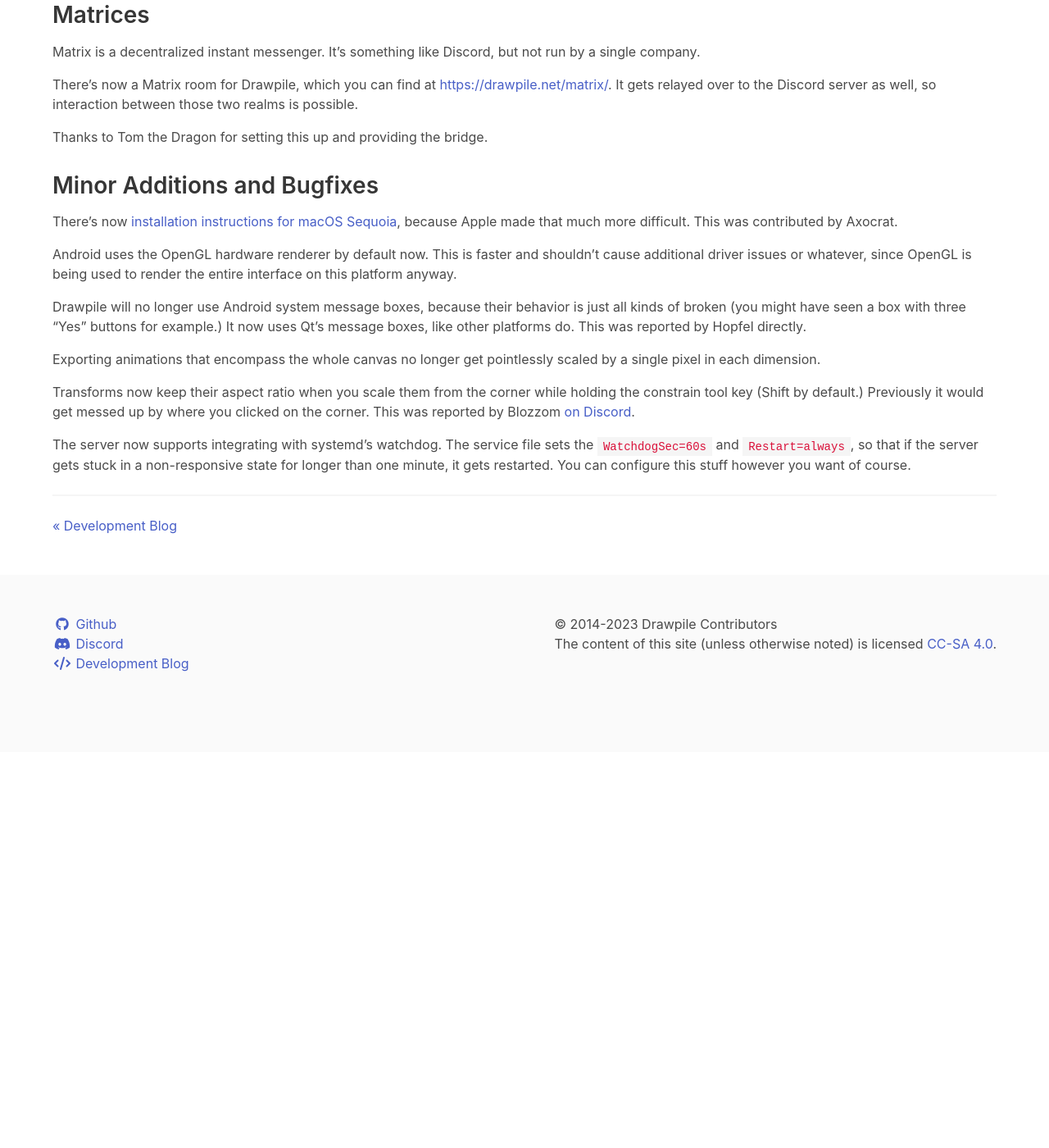
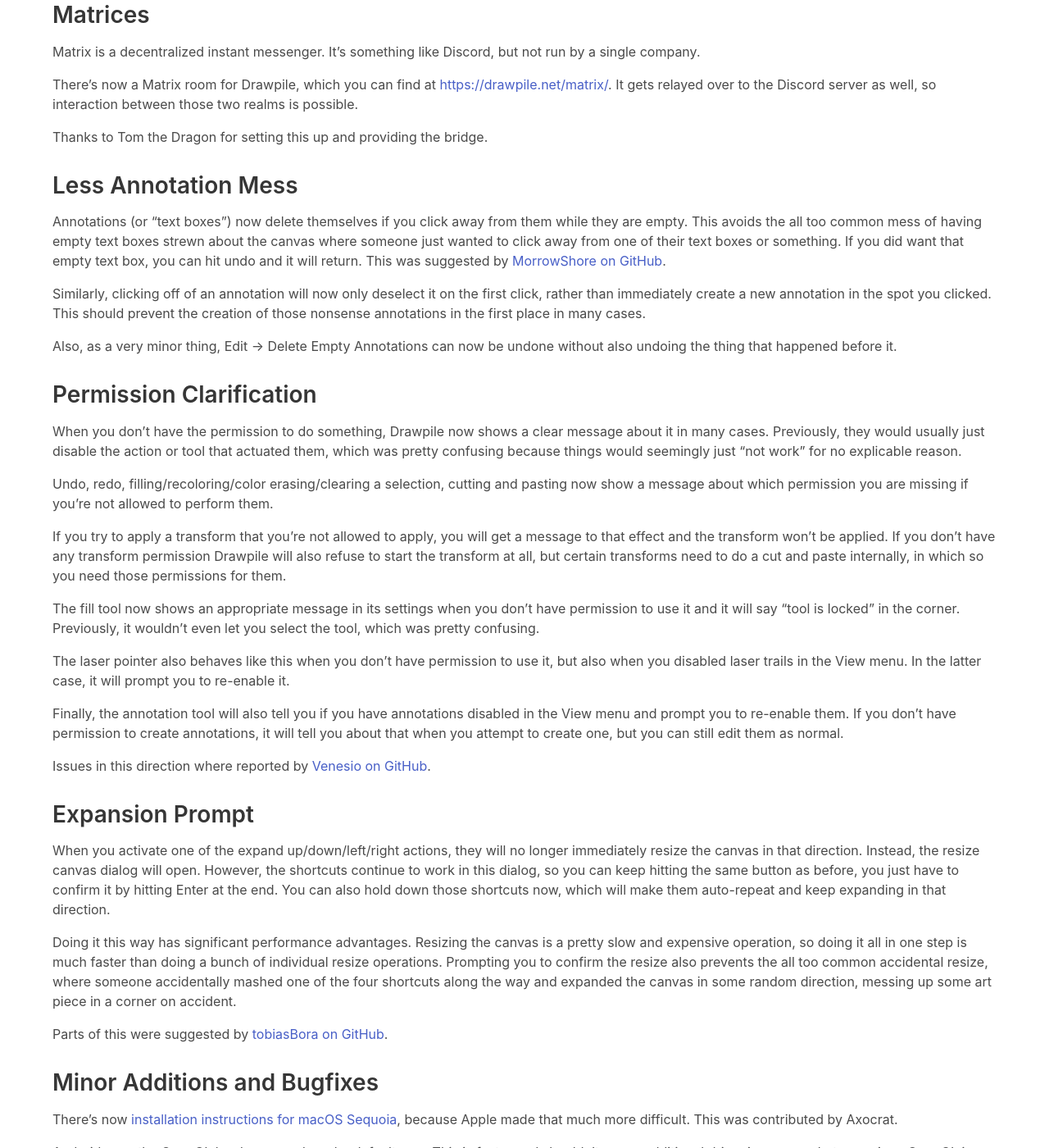
Before and after one commit to drawpile/drawpile.github.io, a Jekyll site: the page built from _posts/2024-10-26-dev-update.markdown, in a window 1280 px wide and 1400 px high, scrolled down 2054 px. Shown: the whole window at 82% size. Built offline with Jekyll 4.4.1, drawn with Linux system fonts in a browser that asks for light colours; before the commit the page ends 2971 px from its top, so only the background shows below that.

Commit message:
Amend forgotten features to last dev update
Forgot about permission, annotation and resize additions.

```diff
--- a/_posts/2024-10-26-dev-update.markdown
+++ b/_posts/2024-10-26-dev-update.markdown
@@ -62,6 +62,38 @@
 
 Thanks to Tom the Dragon for setting this up and providing the bridge.
 
+## Less Annotation Mess
+
+Annotations (or "text boxes") now delete themselves if you click away from them while they are empty. This avoids the all too common mess of having empty text boxes strewn about the canvas where someone just wanted to click away from one of their text boxes or something. If you did want that empty text box, you can hit undo and it will return. This was suggested by [MorrowShore on GitHub](https://github.com/drawpile/Drawpile/issues/1351){:target="_blank"}.
+
+Similarly, clicking off of an annotation will now only deselect it on the first click, rather than immediately create a new annotation in the spot you clicked. This should prevent the creation of those nonsense annotations in the first place in many cases.
+
+Also, as a very minor thing, Edit → Delete Empty Annotations can now be undone without also undoing the thing that happened before it.
+
+## Permission Clarification
+
+When you don't have the permission to do something, Drawpile now shows a clear message about it in many cases. Previously, they would usually just disable the action or tool that actuated them, which was pretty confusing because things would seemingly just "not work" for no explicable reason.
+
+Undo, redo, filling/recoloring/color erasing/clearing a selection, cutting and pasting now show a message about which permission you are missing if you're not allowed to perform them.
+
+If you try to apply a transform that you're not allowed to apply, you will get a message to that effect and the transform won't be applied. If you don't have any transform permission Drawpile will also refuse to start the transform at all, but certain transforms need to do a cut and paste internally, in which so you need those permissions for them.
+
+The fill tool now shows an appropriate message in its settings when you don't have permission to use it and it will say "tool is locked" in the corner. Previously, it wouldn't even let you select the tool, which was pretty confusing.
+
+The laser pointer also behaves like this when you don't have permission to use it, but also when you disabled laser trails in the View menu. In the latter case, it will prompt you to re-enable it.
+
+Finally, the annotation tool will also tell you if you have annotations disabled in the View menu and prompt you to re-enable them. If you don't have permission to create annotations, it will tell you about that when you attempt to create one, but you can still edit them as normal.
+
+Issues in this direction where reported by [Venesio on GitHub](https://github.com/drawpile/Drawpile/issues/1197){:target="_blank"}.
+
+## Expansion Prompt
+
+When you activate one of the expand up/down/left/right actions, they will no longer immediately resize the canvas in that direction. Instead, the resize canvas dialog will open. However, the shortcuts continue to work in this dialog, so you can keep hitting the same button as before, you just have to confirm it by hitting Enter at the end. You can also hold down those shortcuts now, which will make them auto-repeat and keep expanding in that direction.
+
+Doing it this way has significant performance advantages. Resizing the canvas is a pretty slow and expensive operation, so doing it all in one step is much faster than doing a bunch of individual resize operations. Prompting you to confirm the resize also prevents the all too common accidental resize, where someone accidentally mashed one of the four shortcuts along the way and expanded the canvas in some random direction, messing up some art piece in a corner on accident.
+
+Parts of this were suggested by [tobiasBora on GitHub](https://github.com/drawpile/Drawpile/issues/901){:target="_blank"}.
+
 ## Minor Additions and Bugfixes
 
 There's now [installation instructions for macOS Sequoia](/help/tech/installation){:target="_blank"}, because Apple made that much more difficult. This was contributed by Axocrat.
```
